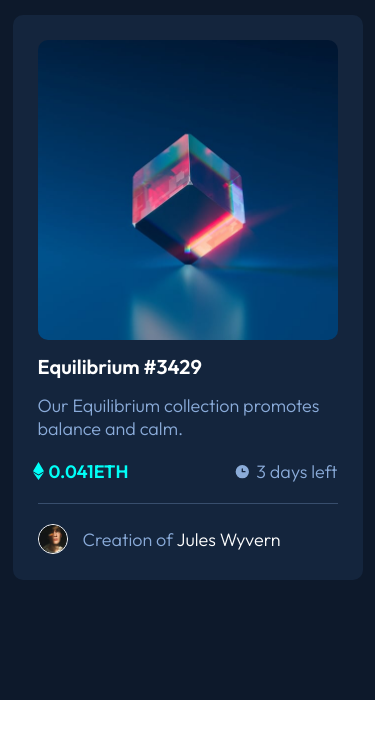
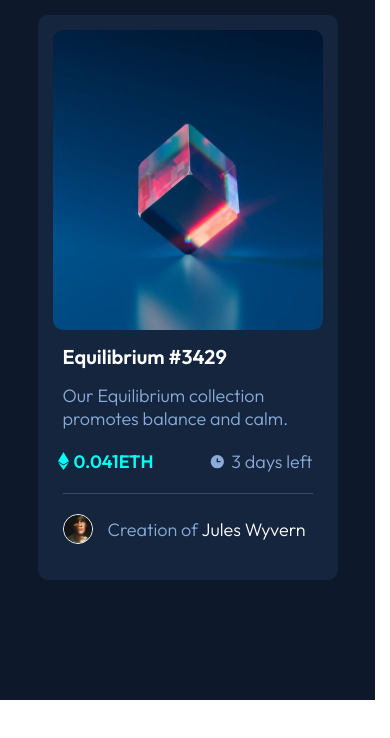
Before and after one commit to Georgenico/NFT-Preview-Card, a plain HTML site: page index.html in a window 390 px wide. Drawn offline with Linux system fonts and the light colour scheme.

Commit message:
Update mystyle.css

```diff
--- a/mystyle.css
+++ b/mystyle.css
@@ -124,5 +124,11 @@ span {
 
     .container {
         margin-top: 15px;
+        width: 300px;
+    }
+
+    .image {
+        width: 270px;
+        margin-top: 15px;
     }
 }
```
